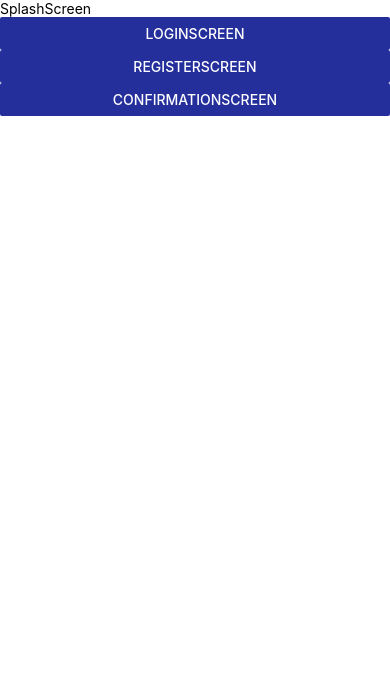
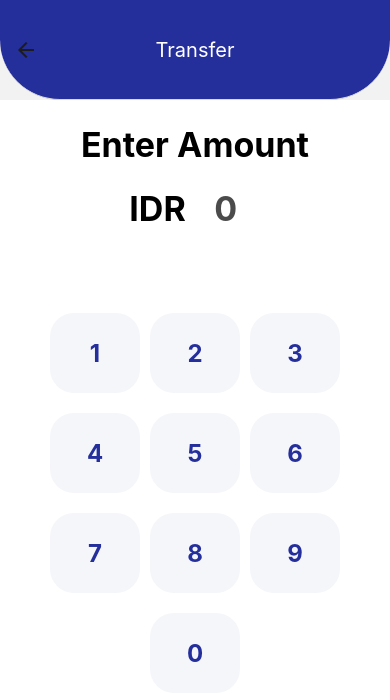
Before and after one commit to adrien1811/Saving-Project-RPL, a React Native app in the folder Saving-Project/: screen /TransferScreen in a window 390 px wide. Shown: the top 700 px of the page. Built offline with nearby package versions, Linux system fonts and the light colour scheme.

Commit message:
TransferScreen Progress

```diff
--- a/Saving-Project/navigation/StackNavigator.js
+++ b/Saving-Project/navigation/StackNavigator.js
@@ -6,6 +6,7 @@ import SplashScreen from "../screens/SplashScreen";
 import LoginScreen from "../screens/LoginScreen/LoginScreen";
 import RegisterScreen from '../screens/RegisterScreen/RegisterScreen';
 import ConfirmationScreen from "../screens/ConfirmationScreen/ConfirmationScreen";
+import TransferScreen from '../screens/TransferScreen/TransferScreen';
 import { COLORS } from '../constants/theme';
 import 'react-native-gesture-handler';
 import Header from "../screens/Header";
@@ -50,6 +51,25 @@ const StackNavigator = () => {
                     headerTitleAlign: 'center'
                 }}
                 />
+
+                <Stack.Screen name="TransferScreen" component={TransferScreen}
+                options={{
+                    headerTitle: () => <Header name= "Transfer"/>,
+
+                    headerStyle: {
+                        backgroundColor: COLORS.Saving_Blue,
+                        borderBottomRightRadius: 60,
+                        borderBottomLeftRadius: 60,
+                        height: 100,
+                    },
+                    headerTitleStyle: {
+                        color: "white",
+                        alignContent: 'center'
+                    },
+                    headerTitleAlign: 'center'
+                }}
+                />
+
             </Stack.Navigator>
         </NavigationContainer>
     );
--- a/Saving-Project/package.json
+++ b/Saving-Project/package.json
@@ -18,9 +18,9 @@
     "expo-status-bar": "~1.6.0",
     "react": "18.2.0",
     "react-native": "0.72.6",
+    "react-native-gesture-handler": "~2.12.0",
     "react-native-safe-area-context": "4.6.3",
-    "react-native-screens": "~3.22.0",
-    "react-native-gesture-handler": "~2.12.0"
+    "react-native-screens": "~3.22.0"
   },
   "devDependencies": {
     "@babel/core": "^7.20.0"
--- a/Saving-Project/screens/SplashScreen.js
+++ b/Saving-Project/screens/SplashScreen.js
@@ -32,6 +32,13 @@ const SplashScreen = () => {
                 navigation.navigate('ConfirmationScreen'); // Navigate to the Login screen
             }}
             />
+
+            <Button title="TransferScreen"
+            color={COLORS.Saving_Blue}
+            onPress={() => {
+                navigation.navigate('TransferScreen'); // Navigate to the Login screen
+            }}
+            />
         </SafeAreaView>
     );
 }
--- /dev/null
+++ b/Saving-Project/screens/TransferScreen/TransferScreen.js
@@ -0,0 +1,160 @@
+import { StyleSheet, Text, View, Image, Button, TextInput, KeyboardAvoidingView, Pressable } from 'react-native';
+import React, { useState } from 'react';
+import { SafeAreaView } from 'react-native-safe-area-context';
+import { COLORS, SIZES } from '../../constants/theme';
+import styles from './TransferScreen.style';
+import { AntDesign } from '@expo/vector-icons';
+
+const TransferScreen = ({ value, onChangeText }) => {
+
+    return (
+        <SafeAreaView style={{flex : 1, backgroundColor: "white"}}>
+
+            <KeyboardAvoidingView style={{alignItems: 'center'}} >
+
+            <Text style={styles.title}>
+                Enter Amount
+            </Text>
+
+            <View style={styles.container}>
+            <Text style={styles.currencyText}>IDR</Text>
+                <TextInput
+                style={styles.TextInput}
+                placeholder= "0"
+                keyboardType='numeric'
+                value={value}
+                onChangeText={onChangeText}
+            />
+            </View>
+
+            <View style = {{marginTop : 70,}}/>
+
+            <View style = {styles.BtnContainerRow}>
+
+                <Pressable
+                style={
+                    styles.Btn
+                    }>
+                    <Text style={
+                    styles.BtnText
+                    }>
+                       1
+                    </Text>
+                </Pressable>
+
+                <Pressable
+                style={
+                    styles.Btn
+                    }>
+                    <Text style={
+                    styles.BtnText
+                    }>
+                        2
+                    </Text>
+                </Pressable>
+
+                <Pressable
+                style={
+                    styles.Btn
+                    }>
+                    <Text style={
+                    styles.BtnText
+                    }>
+                        3
+                    </Text>
+                </Pressable>
+            </View>
+
+            <View style = {styles.BtnContainerRow}>
+
+                <Pressable
+                style={
+                    styles.Btn
+                    }>
+                    <Text style={
+                    styles.BtnText
+                    }>
+                    4
+                    </Text>
+                </Pressable>
+
+                <Pressable
+                style={
+                    styles.Btn
+                    }>
+                    <Text style={
+                    styles.BtnText
+                    }>
+                        5
+                    </Text>
+                </Pressable>
+
+                <Pressable
+                style={
+                    styles.Btn
+                    }>
+                    <Text style={
+                    styles.BtnText
+                    }>
+                        6
+                    </Text>
+                </Pressable>
+            </View>
+
+            <View style = {styles.BtnContainerRow}>
+
+                <Pressable
+                style={
+                    styles.Btn
+                    }>
+                    <Text style={
+                    styles.BtnText
+                    }>
+                       7
+                    </Text>
+                </Pressable>
+
+                <Pressable
+                style={
+                    styles.Btn
+                    }>
+                    <Text style={
+                    styles.BtnText
+                    }>
+                        8
+                    </Text>
+                </Pressable>
+
+                <Pressable
+                style={
+                    styles.Btn
+                    }>
+                    <Text style={
+                    styles.BtnText
+                    }>
+                        9
+                    </Text>
+                </Pressable>
+            </View>
+
+            <View style = {styles.BtnContainerRow}>
+
+                <Pressable
+                style={
+                    styles.Btn
+                    }>
+                    <Text style={
+                    styles.BtnText
+                    }>
+                       0
+                    </Text>
+                </Pressable>
+            </View>
+
+
+            </KeyboardAvoidingView>
+        </SafeAreaView>
+    );
+}
+
+export default TransferScreen;
--- /dev/null
+++ b/Saving-Project/screens/TransferScreen/TransferScreen.style.js
@@ -0,0 +1,74 @@
+import React from 'react';
+import {StyleSheet, Text, View} from 'react-native';
+import { COLORS, FONT, SIZES } from '../../constants/theme';
+import { Colors } from 'react-native/Libraries/NewAppScreen';
+
+const styles = StyleSheet.create({
+
+  container: {
+    padding: 24,
+    backgroundColor: 'white',
+  },
+
+  title: {
+    marginTop: 16,
+    paddingVertical: 8,
+    borderRadius: 6,
+    textAlign: 'center',
+    fontSize: SIZES.xxLarge,
+    fontWeight: "bold"
+  },
+  container: {
+    flexDirection: 'row', // Arrange "IDR" and TextInput horizontally
+    alignItems: 'center', // Center them vertically
+  },
+
+  currencyText: {
+    marginRight: 5,
+    fontSize: SIZES.xxLarge,
+    fontWeight: "bold",
+  },
+
+  TextInput: {
+    opacity: 0.7,
+    height: 70,
+    width: 70,
+    paddingVertical: 5,
+    paddingHorizontal: SIZES.medium,
+    borderRadius: SIZES.medium,
+    fontSize: SIZES.xxLarge,
+    fontWeight: "bold",
+    textAlign: 'center',
+  },
+
+  BtnContainerRow: {
+    flexDirection: 'row',
+    alignItems: "center",
+    justifyContent: "center",
+    borderRadius: SIZES.xLarge,
+    marginBottom: 10,
+    gap: 10
+  },
+
+  Btn: {
+    alignItems: "center",
+    justifyContent: "center",
+    backgroundColor: "#F5F6FA",
+    borderRadius: SIZES.xLarge,
+    height: 80,
+    width: 90,
+    marginBottom: 10,
+  },
+
+  BtnText: {
+    textAlign: 'center',
+    color: COLORS.Saving_Blue,
+    alignItems: 'center',
+    padding: 15,
+    fontSize: SIZES.xLarge,
+    fontWeight: 'bold'
+  }
+
+});
+
+export default styles;
```
Also changed, not shown: 1 other file (tests, documents, lock files or other folders).
